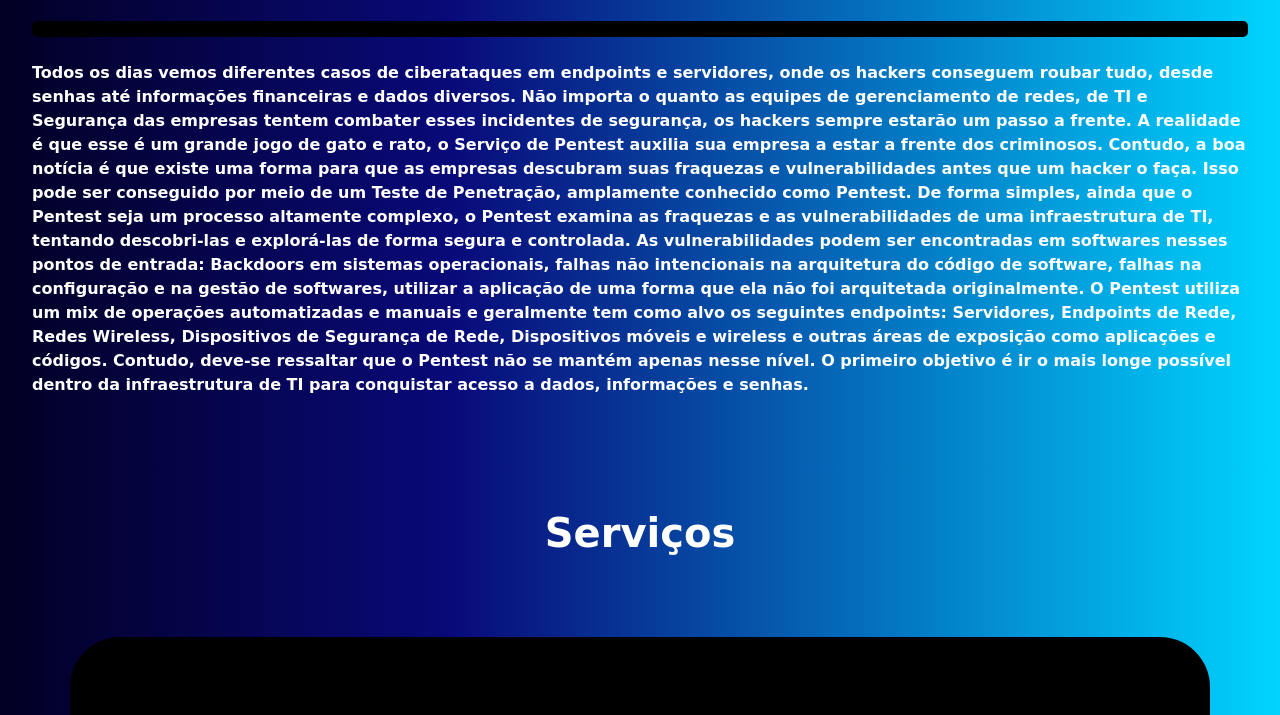
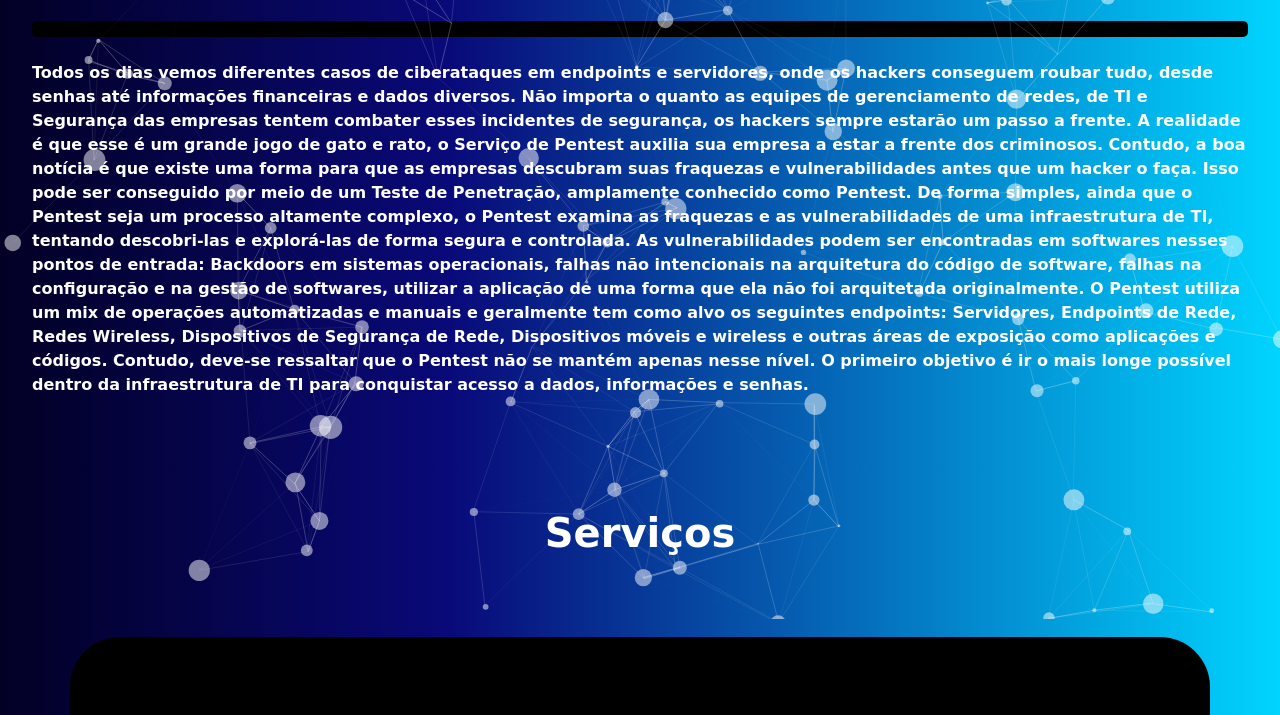
Before and after one commit to albert-reis/Cybersecurity, a plain HTML site: page index.html in a window 1280 px wide. Shown: the part 805-1520 px from the top of the page. Drawn offline with nearby package versions, Linux system fonts and the light colour scheme; grey boxes are pictures that could not be loaded; a web font is replaced by a local one.

Commit message:
particles

```diff
--- a/index.html
+++ b/index.html
@@ -114,6 +114,7 @@
         <span class="sr-only">Next</span>
       </a>
     </div>
+    <div id="particles-js"></div>
     <div class="jumbotron" id="sobre particles-js">
       <h1 class="display-4 text-center">X86 Hack Route</h1>
       <h2 class="text-center">O início de tudo</h2>
@@ -221,7 +222,8 @@
           <img class="rounded-circle" src="assets/imgs/profile2.jpg" alt="Generic placeholder image" width="140"
             height="140">
           <h2 class="profile">Ernani Wippel</h2>
-          <p>Dwayne Johnson (1972) é um ator e produtor norte-americano de filmes de ação. É também conhecido como The Rock, nome que usava quando era astro da luta livre. Hoje ele faz parte do nosso quadro de nossos colaboradores.</p>
+          <p>Dwayne Johnson (1972) é um ator e produtor norte-americano de filmes de ação. É também conhecido como The Rock, nome que usava quando era astro da luta livre. Hoje ele faz parte do nosso quadro de nossos
+            colaboradores.</p>
           <p><a class="btn contact-buttons" href="#" role="button">Contatar <i class="fas fa-phone"></i></a></p>
         </div><!-- /.col-lg-4 -->
         <div class="col-lg-4">
```
